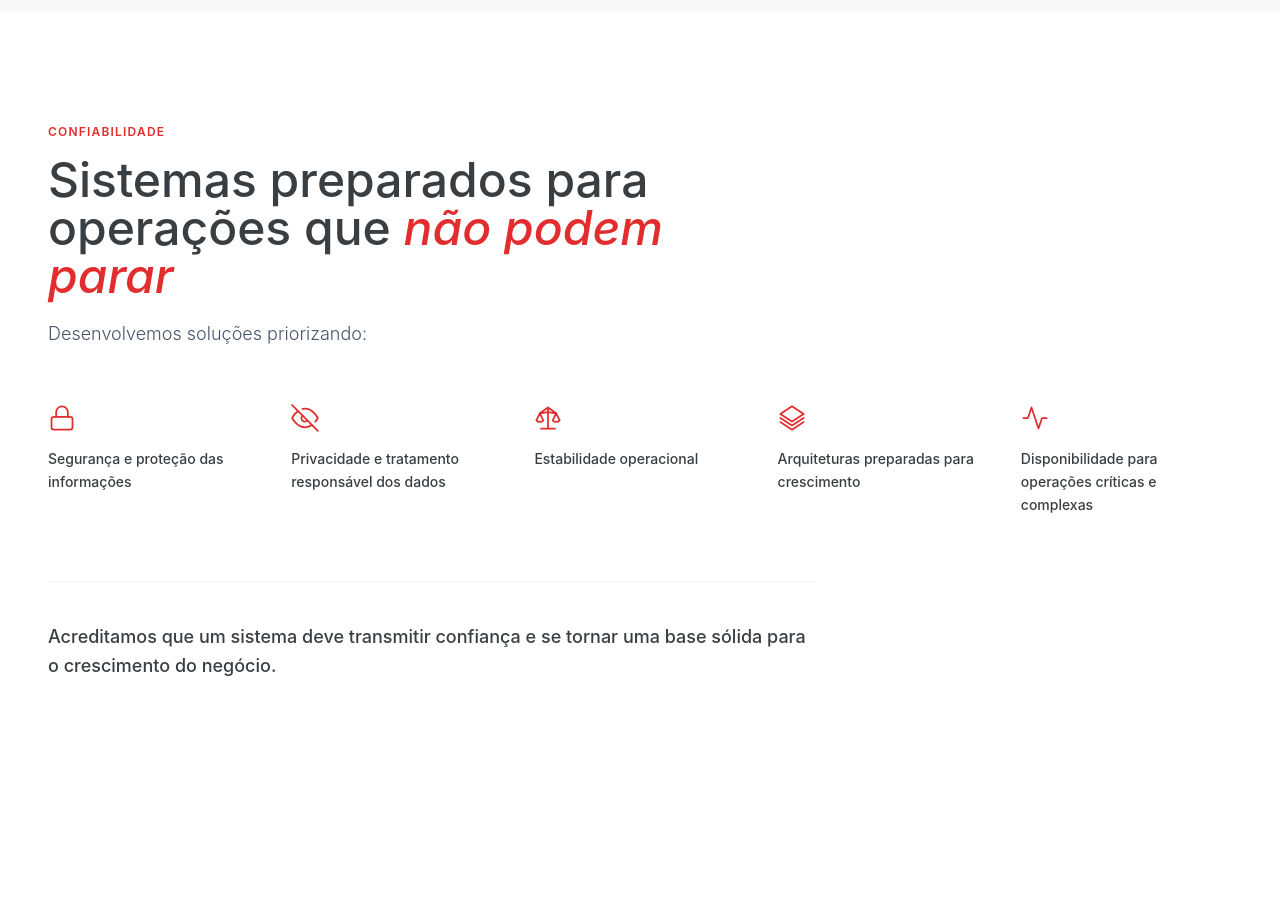
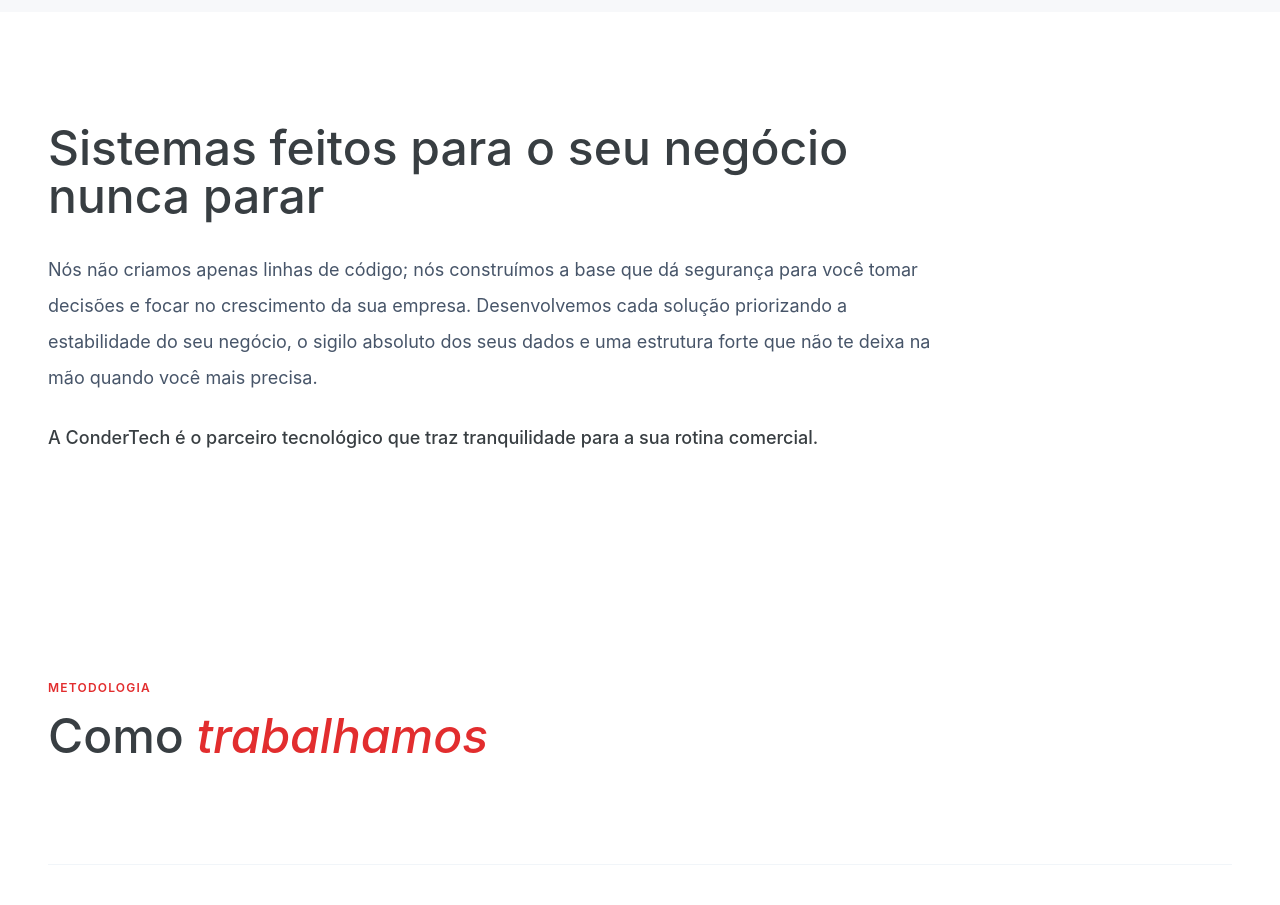
Before and after one commit to Fcondera/condertechpage, a Next.js app in the folder project/: page / in a window 1280 px wide. Shown: the part 3960-4865 px from the top of the page. Built offline with nearby package versions, Linux system fonts and the light colour scheme.

Commit message:
replace reliability icons with business continuity copy

```diff
--- a/project/src/components/ReliabilitySection.tsx
+++ b/project/src/components/ReliabilitySection.tsx
@@ -1,134 +1,32 @@
 import { useGsapReveal } from "@hooks/useGsapReveal";
-import { useLanguage } from "@/contexts/LanguageContext";
-
-const reliabilityIcons = [
-  // Security / lock
-  <svg
-    key="security"
-    width="28"
-    height="28"
-    viewBox="0 0 24 24"
-    fill="none"
-    stroke="#e22d2e"
-    strokeWidth="1.5"
-    strokeLinecap="round"
-    strokeLinejoin="round"
-  >
-    <rect x="3" y="11" width="18" height="11" rx="2" ry="2" />
-    <path d="M7 11V7a5 5 0 0 1 10 0v4" />
-  </svg>,
-  // Privacy / eye-off
-  <svg
-    key="privacy"
-    width="28"
-    height="28"
-    viewBox="0 0 24 24"
-    fill="none"
-    stroke="#e22d2e"
-    strokeWidth="1.5"
-    strokeLinecap="round"
-    strokeLinejoin="round"
-  >
-    <path d="M17.94 17.94A10.94 10.94 0 0 1 12 20c-7 0-11-8-11-8a18.45 18.45 0 0 1 5.06-5.94M9.9 4.24A9.12 9.12 0 0 1 12 4c7 0 11 8 11 8a18.5 18.5 0 0 1-2.16 3.19" />
-    <path d="M14.12 14.12A3 3 0 1 1 9.88 9.88" />
-    <line x1="1" y1="1" x2="23" y2="23" />
-  </svg>,
-  // Stability / balance
-  <svg
-    key="stability"
-    width="28"
-    height="28"
-    viewBox="0 0 24 24"
-    fill="none"
-    stroke="#e22d2e"
-    strokeWidth="1.5"
-    strokeLinecap="round"
-    strokeLinejoin="round"
-  >
-    <line x1="12" y1="3" x2="12" y2="21" />
-    <path d="M5 8l-3 6a4 4 0 0 0 6 0z" />
-    <path d="M19 8l-3 6a4 4 0 0 0 6 0z" />
-    <path d="M6 21h12" />
-    <path d="M12 3l7 5-7-1-7 1z" />
-  </svg>,
-  // Architecture / layers
-  <svg
-    key="architecture"
-    width="28"
-    height="28"
-    viewBox="0 0 24 24"
-    fill="none"
-    stroke="#e22d2e"
-    strokeWidth="1.5"
-    strokeLinecap="round"
-    strokeLinejoin="round"
-  >
-    <polygon points="12 2 22 8.5 12 15 2 8.5 12 2" />
-    <polyline points="2 15.5 12 22 22 15.5" />
-    <polyline points="2 12 12 18.5 22 12" />
-  </svg>,
-  // Availability / activity
-  <svg
-    key="availability"
-    width="28"
-    height="28"
-    viewBox="0 0 24 24"
-    fill="none"
-    stroke="#e22d2e"
-    strokeWidth="1.5"
-    strokeLinecap="round"
-    strokeLinejoin="round"
-  >
-    <polyline points="22 12 18 12 15 21 9 3 6 12 2 12" />
-  </svg>,
-];
 
 const ReliabilitySection = () => {
-  const { t } = useLanguage();
-  const titleRef = useGsapReveal<HTMLDivElement>();
-  const contentRef = useGsapReveal<HTMLDivElement>({
-    stagger: true,
-    delay: 0.15,
-  });
+  const contentRef = useGsapReveal<HTMLDivElement>();
 
   return (
     <section className="bg-white py-20 sm:py-28">
       <div className="mx-auto w-full max-w-7xl px-6 sm:px-8 lg:px-12">
-        {/* Header */}
-        <div ref={titleRef} className="mb-14 max-w-2xl">
-          <span className="mb-4 block font-inter text-xs font-semibold uppercase tracking-widest text-[#e22d2e]">
-            {t.reliability.eyebrow}
-          </span>
+        <div ref={contentRef} className="max-w-4xl">
           <h2 className="font-inter text-3xl font-medium leading-tight text-[#383E42] sm:text-4xl lg:text-5xl">
-            {t.reliability.headline1}{" "}
-            <span className="italic text-[#e22d2e]">
-              {t.reliability.accent}
-            </span>
+            Sistemas feitos para o seu negócio nunca parar
           </h2>
-          <p className="mt-5 font-inter text-base font-light leading-relaxed text-slate-600 sm:text-lg">
-            {t.reliability.intro}
-          </p>
+
+          <div className="mt-8 space-y-6 font-inter text-base leading-8 text-slate-600 sm:text-lg sm:leading-9">
+            <p>
+              Nós não criamos apenas linhas de código; nós construímos a base
+              que dá segurança para você tomar decisões e focar no crescimento
+              da sua empresa. Desenvolvemos cada solução priorizando a
+              estabilidade do seu negócio, o sigilo absoluto dos seus dados e
+              uma estrutura forte que não te deixa na mão quando você mais
+              precisa.
+            </p>
+
+            <p className="font-medium text-[#383E42]">
+              A ConderTech é o parceiro tecnológico que traz tranquilidade para
+              a sua rotina comercial.
+            </p>
+          </div>
         </div>
-
-        {/* Items */}
-        <div
-          ref={contentRef}
-          className="grid grid-cols-1 gap-8 sm:grid-cols-2 lg:grid-cols-5"
-        >
-          {t.reliability.items.map((item, i) => (
-            <div key={item} className="flex flex-col items-start gap-4">
-              {reliabilityIcons[i]}
-              <p className="font-inter text-sm font-medium leading-relaxed text-[#383E42]">
-                {item}
-              </p>
-            </div>
-          ))}
-        </div>
-
-        {/* Closing */}
-        <p className="mt-16 max-w-3xl border-t border-slate-100 pt-10 font-inter text-lg font-medium leading-relaxed text-[#383E42]">
-          {t.reliability.closing}
-        </p>
       </div>
     </section>
   );
```
